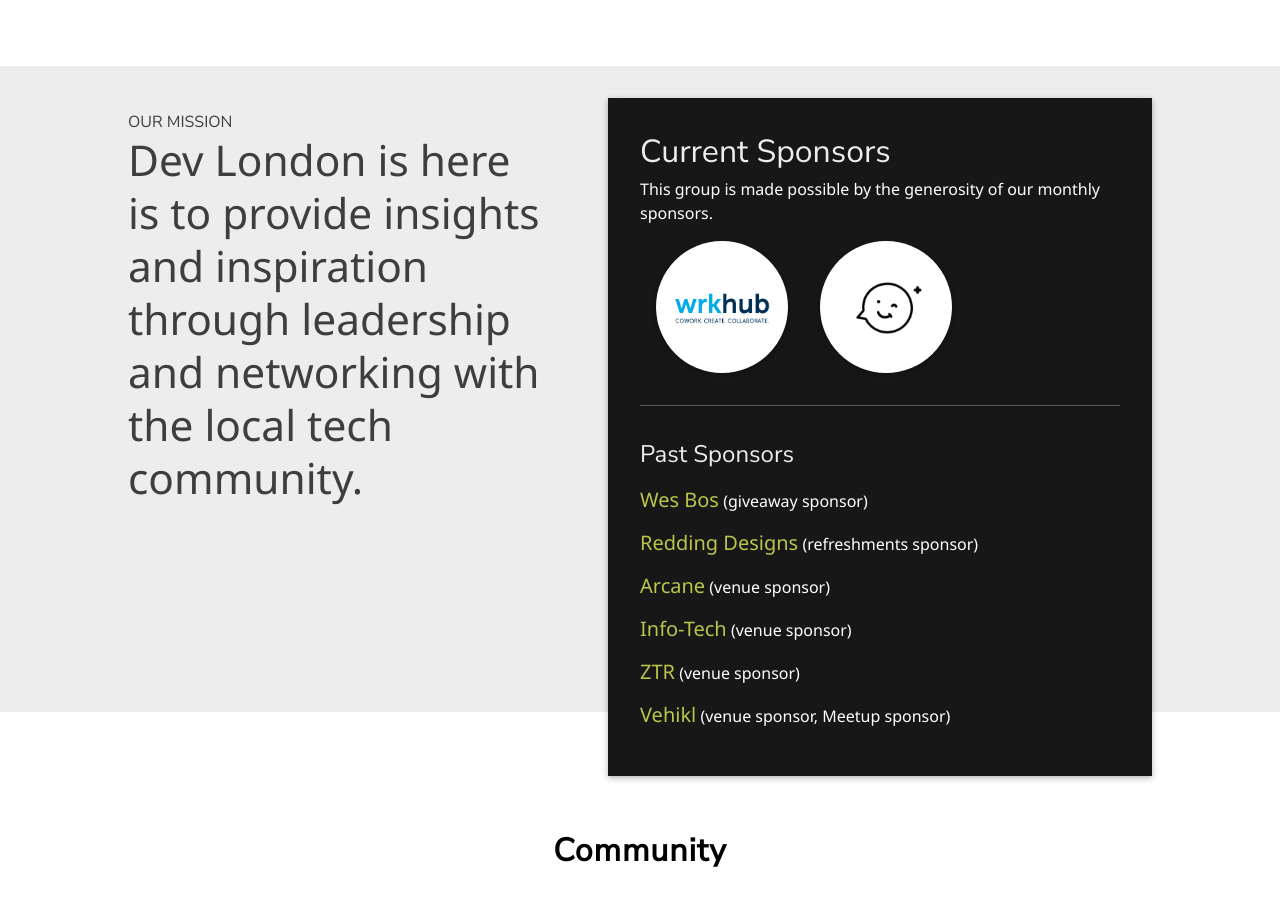
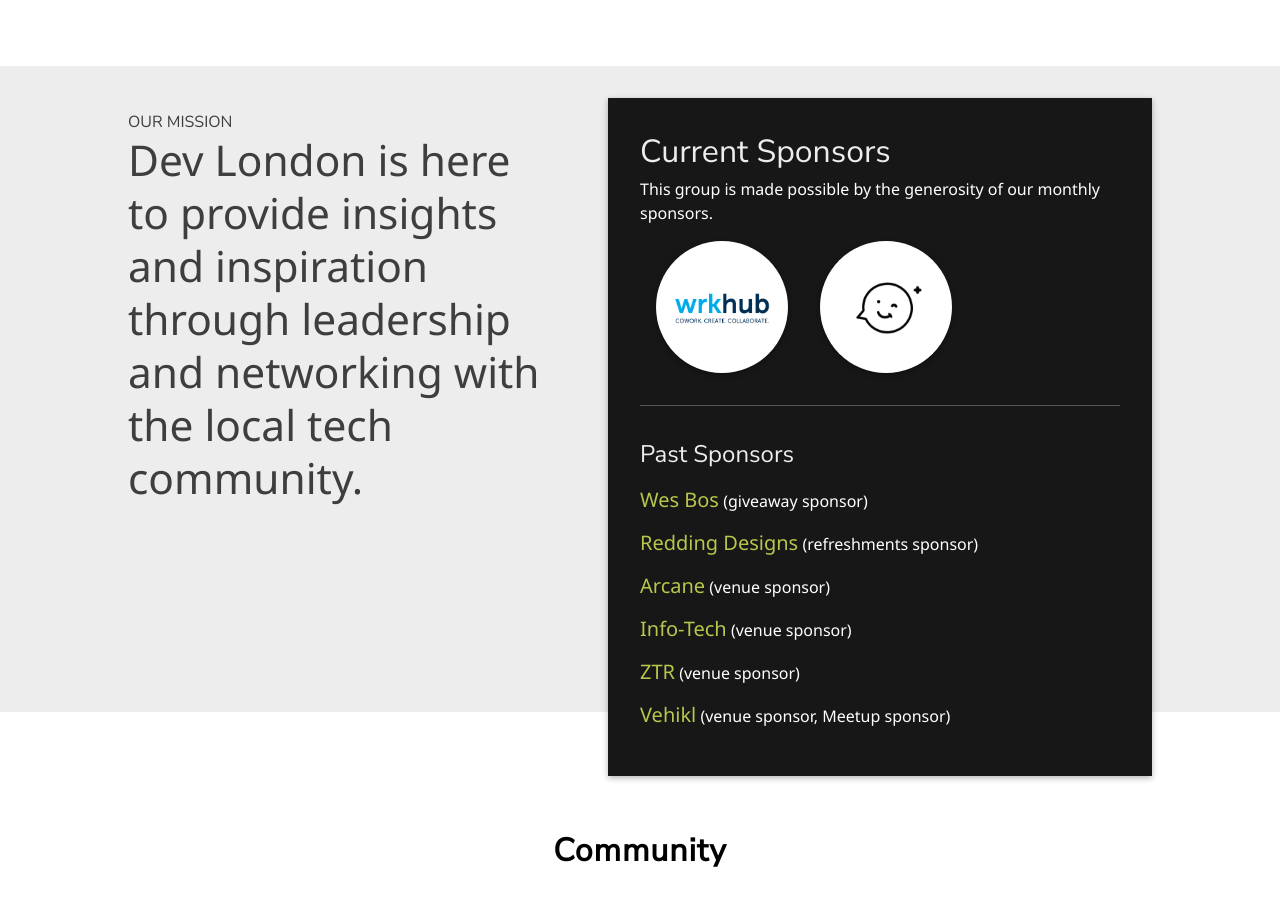
Before and after one commit to DevLdn/devldn-website, a React (Create React App) app in the folder client/: page / in a window 1280 px wide. Shown: the part 1200-2112 px from the top of the page. Built offline with nearby package versions, Linux system fonts and the light colour scheme; no server answers.

Commit message:
wow dan wow

```diff
--- a/client/src/components/Sponsors.js
+++ b/client/src/components/Sponsors.js
@@ -10,7 +10,7 @@
           <div className="mission">
             <h2 className="small">Our Mission</h2>
             <p>
-              Dev London is here is to provide insights and inspiration through
+              Dev London is here to provide insights and inspiration through
               leadership and networking with the local tech community.
             </p>
           </div>
```
